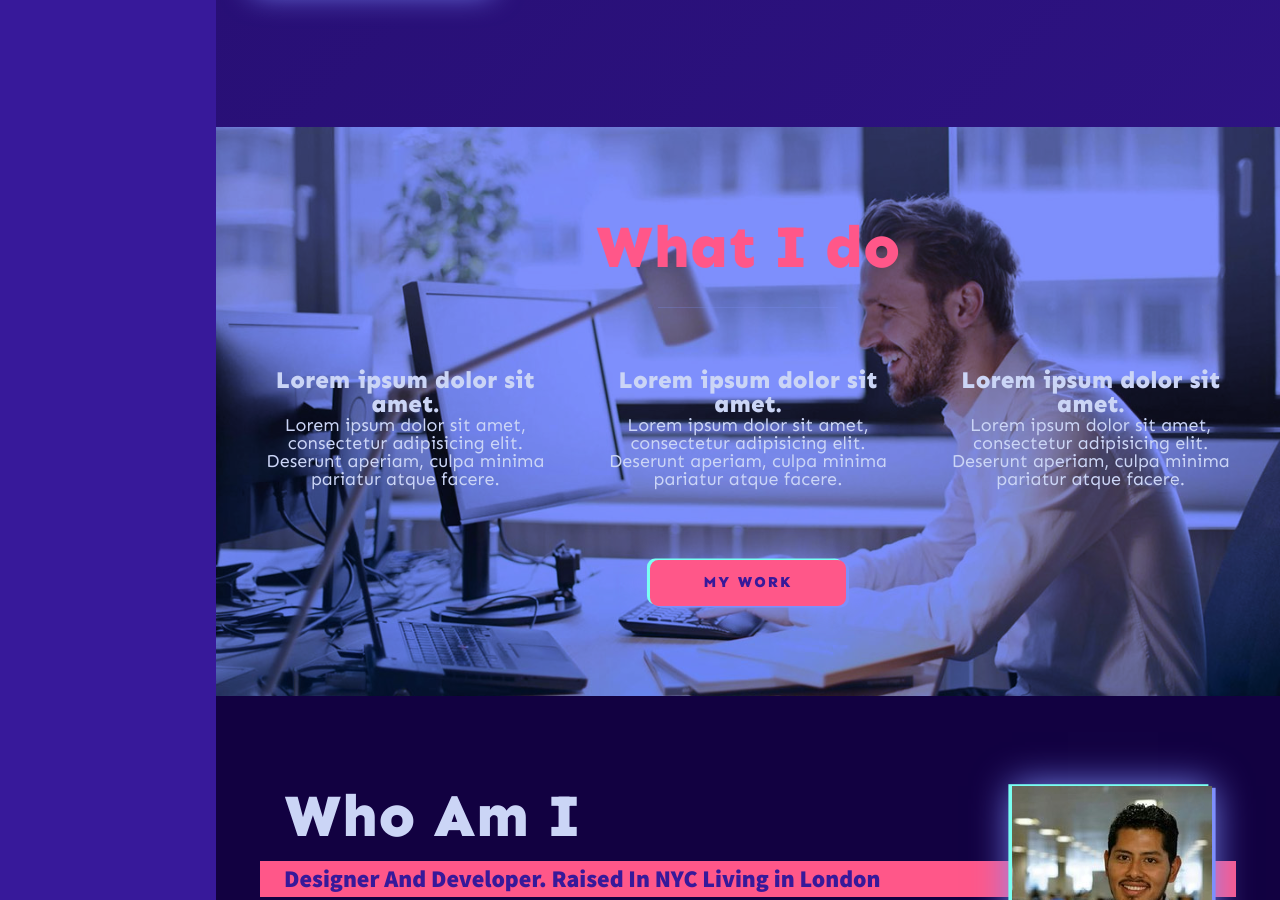
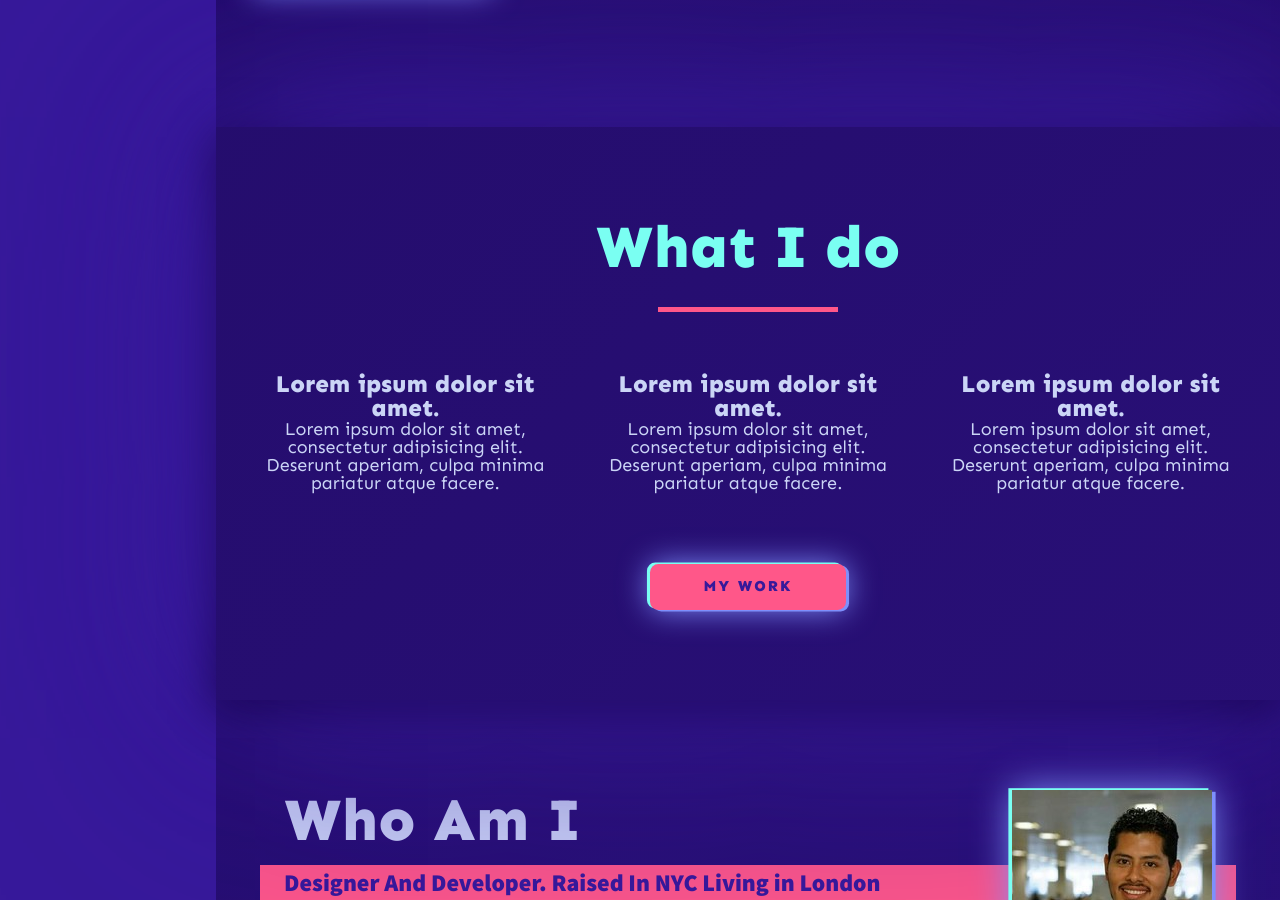
Before and after one commit to leo12534/leandrobermeo.com, a website built with Parcel: page docs/index.html in a window 1280 px wide. Shown: the part 580-1480 px from the top of the page. Built offline with nearby package versions, Linux system fonts and the light colour scheme.

Commit message:
fix second section

```diff
--- a/docs/css/style.css
+++ b/docs/css/style.css
@@ -69,7 +69,7 @@ body {
   display: flex;
   flex-direction: column;
   width: 100%;
-  height: 100vh;
+  height: 100%;
   /* Animated Background */
   background: linear-gradient(-45deg, var(--clr-dark), var(--clr-bg));
   background-size: 400% 400%;
@@ -141,7 +141,8 @@ a:hover {
     -0.2em -0.1em 0 var(--clr-accent-alt), 0 0 2em var(--clr-light);
 }
 .btn:hover {
-  transform: translateY(-0.2em);
+  transform: translateY(-0.5em) scale(1.05);
+
   color: var(--clr-dark);
   box-shadow: -0.3em -0.1em 0 var(--clr-accent-alt),
     0.3em 0.1em 0 var(--clr-light), 0 0 3em var(--clr-dark);
@@ -380,12 +381,13 @@ h3 {
   margin: 0 auto;
   position: relative;
 }
+
 .intro__img {
   border-radius: var(--br-circle);
   width: 125px;
   position: absolute;
-  top: 1em;
-  right: 2em;
+  top: 0.5em;
+  right: 1.5em;
   box-shadow: var(--bs);
 }
 
@@ -424,24 +426,41 @@ h3 {
 
 /* My Services Section */
 .my-services {
-  background-color: var(--clr-light);
-  background-image: url(/img/services-bg-img.jpg);
+  /* background-color: var(--clr-accent-alt);
+  background-image: url(/img/services-bg-img.jpg); */
   background-size: cover;
   background-blend-mode: multiply;
   text-align: center;
+  /*  */
+  position: relative;
+  z-index: 1;
 }
+
+.my-services::after {
+  content: "";
+  position: absolute;
+  top: 0em;
+  left: 0;
+  width: 100%;
+  height: 100%;
+  background-color: transparent;
+  box-shadow: 0 -10px 140px 0px var(--clr-dark), 0 10px 40px 0px var(--clr-bg),
+    0 0px 440px 0px var(--clr-dark);
+  z-index: -1;
+}
+
 .section__title--services {
-  color: var(--clr-accent);
+  color: var(--clr-accent-alt);
   position: relative;
 }
 .section__title--services:after {
   content: "";
   display: block;
   width: 3em;
-  height: 1px;
+  height: 5px;
   margin: 0.5em auto 1em;
-  background: var(--clr-light);
-  opacity: 0.25;
+  background: var(--clr-accent);
+  opacity: 1;
 }
 
 .services {
```
Also changed, not shown: docs/index.html (+0 -1 lines).
